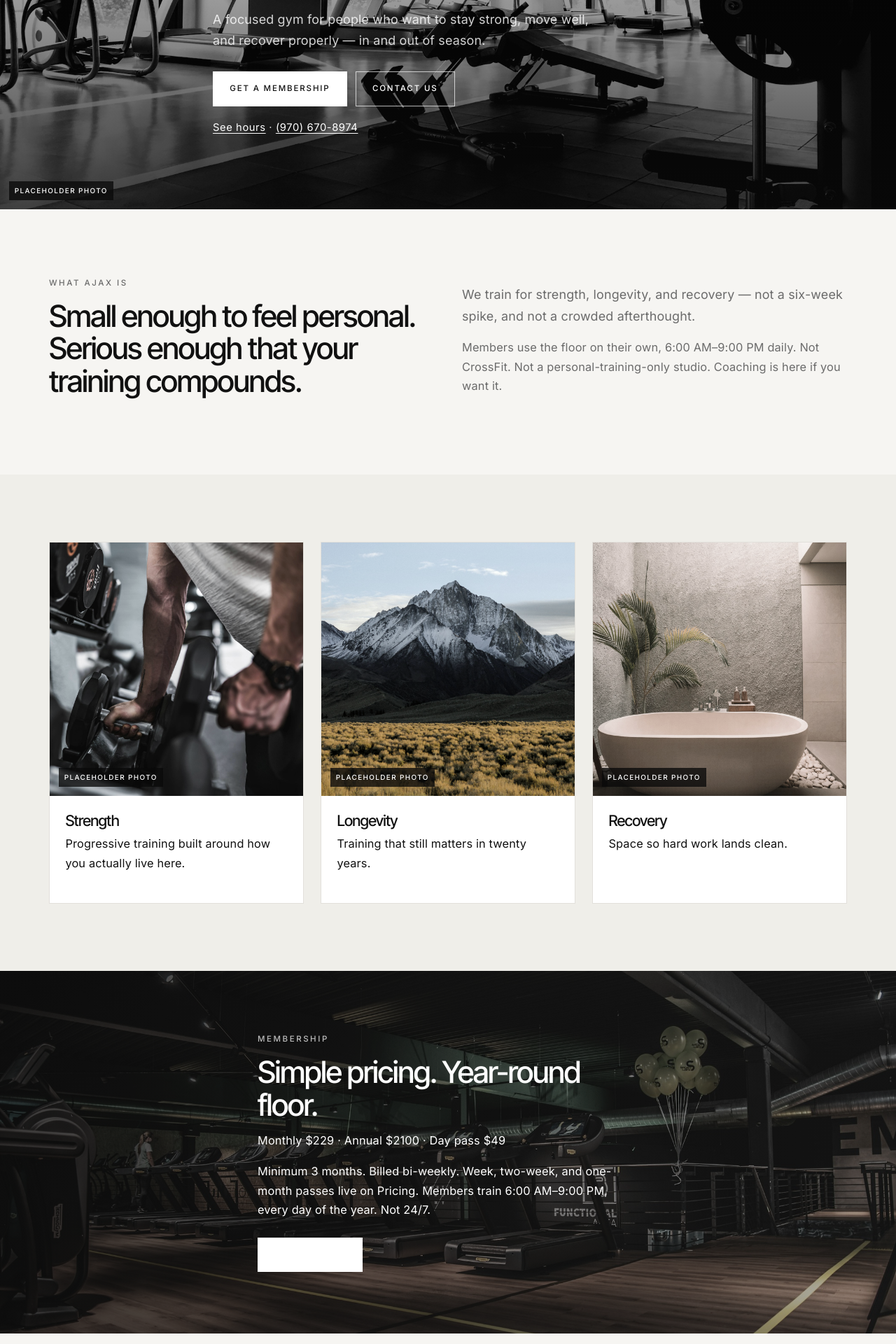
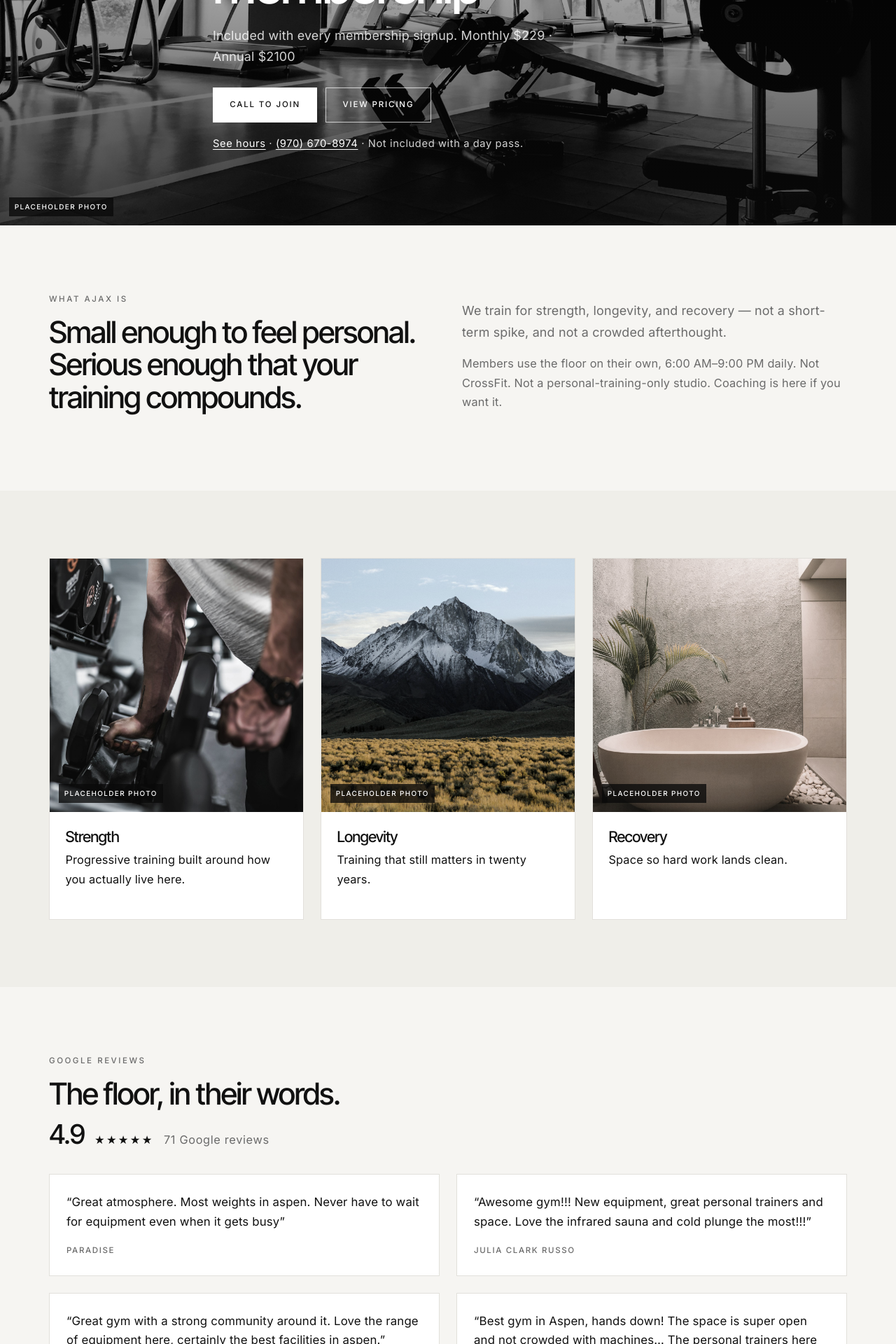
Before and after one commit to davidmills88/ajax-fitness-web, a Next.js app: page / in a window 1280 px wide. Shown: the part 480-2400 px from the top of the page at 70% size. Built offline with nearby package versions, Linux system fonts and the light colour scheme.

Commit message:
Add membership offer ATF and Google reviews Home and Pricing lead with a free 6-week custom training program on membership signup. Homepage adds curated 4.9 / 71 Google reviews.
Co-authored-by: davidmills88 <davidmills88@users.noreply.github.com>

```diff
--- a/app/globals.css
+++ b/app/globals.css
@@ -365,6 +365,80 @@ a:hover {
 
 .page-hero .pricing-group:first-of-type {
   margin-top: 2.5rem;
+}
+
+.offer-band {
+  background: var(--paper-raised);
+  border: 1px solid var(--line);
+  padding: 2.1rem 1.75rem 2.2rem;
+  margin-bottom: 3rem;
+}
+
+.offer-band h1 {
+  font-size: clamp(2rem, 4.6vw, 3.15rem);
+}
+
+.offer-band .lede {
+  color: var(--secondary);
+  max-width: 36rem;
+}
+
+.offer-band .button-row {
+  margin: 1.2rem 0 0;
+}
+
+.reviews-intro {
+  max-width: 36rem;
+  margin-bottom: 2.2rem;
+}
+
+.reviews-aggregate {
+  display: flex;
+  flex-wrap: wrap;
+  align-items: baseline;
+  gap: 0.55rem 0.9rem;
+  color: var(--muted);
+  margin-bottom: 0;
+  letter-spacing: 0.04em;
+}
+
+.reviews-score {
+  font-family: var(--font-heading), "Inter Tight", Inter, sans-serif;
+  font-size: 2.4rem;
+  font-weight: 500;
+  letter-spacing: -0.035em;
+  line-height: 1;
+  color: var(--ink);
+}
+
+.reviews-stars {
+  color: var(--ink);
+  letter-spacing: 0.14em;
+}
+
+.review-card {
+  display: flex;
+  flex-direction: column;
+  justify-content: space-between;
+  gap: 1.1rem;
+}
+
+.review-card blockquote {
+  margin: 0;
+}
+
+.review-card blockquote p {
+  margin: 0;
+  font-size: 1.05rem;
+  line-height: 1.65;
+}
+
+.review-card figcaption {
+  color: var(--muted);
+  font-size: 0.72rem;
+  font-weight: 500;
+  letter-spacing: 0.14em;
+  text-transform: uppercase;
 }
 
 .pricing-group-intro {
--- a/app/page.tsx
+++ b/app/page.tsx
@@ -1,6 +1,8 @@
 import Link from "next/link";
 import { AddressBlock } from "@/components/AddressBlock";
+import { MembershipOffer } from "@/components/MembershipOffer";
 import { PlaceholderMedia } from "@/components/PlaceholderMedia";
+import { ReviewsSection } from "@/components/ReviewsSection";
 import { placeholders } from "@/lib/placeholders";
 import { site } from "@/lib/site";
 
@@ -16,24 +18,13 @@ export default function HomePage() {
         />
         <div className="hero-shade" />
         <div className="container hero-inner">
-          <p className="eyebrow eyebrow-light">Aspen</p>
-          <h1>Strength training for life in Aspen</h1>
-          <p className="lede lede-light">
-            A focused gym for people who want to stay strong, move well, and
-            recover properly — in and out of season.
-          </p>
-          <div className="button-row">
-            <Link className="button button-inverse" href="/pricing">
-              Get a membership
-            </Link>
-            <Link className="button button-ghost" href="/contact">
-              Contact us
-            </Link>
-          </div>
+          <MembershipOffer variant="hero" />
           <p className="hero-meta">
             <Link href="/hours">See hours</Link>
             <span aria-hidden="true"> · </span>
             <a href={site.phoneHref}>{site.phoneDisplay}</a>
+            <span aria-hidden="true"> · </span>
+            {site.offer.exclusion}
           </p>
         </div>
       </section>
@@ -46,7 +37,7 @@ export default function HomePage() {
           </div>
           <div>
             <p className="lede">
-              We train for strength, longevity, and recovery — not a six-week
+              We train for strength, longevity, and recovery — not a short-term
               spike, and not a crowded afterthought.
             </p>
             <p className="muted">
@@ -98,6 +89,8 @@ export default function HomePage() {
         </div>
       </section>
 
+      <ReviewsSection />
+
       <section className="photo-band">
         <PlaceholderMedia
           src={placeholders.pricing}
@@ -110,8 +103,9 @@ export default function HomePage() {
           <p className="eyebrow eyebrow-light">Membership</p>
           <h2>Simple pricing. Year-round floor.</h2>
           <p>
-            Monthly {site.plans.monthly.price} · Annual {site.plans.annual.price} ·
-            Day pass {site.plans.day.price}
+            {site.offer.headline}. {site.offer.sub} Monthly{" "}
+            {site.plans.monthly.price} · Annual {site.plans.annual.price} · Day
+            pass {site.plans.day.price}
           </p>
           <p>
             {site.plans.monthly.detail} Week, two-week, and one-month passes
--- /dev/null
+++ b/components/MembershipOffer.tsx
@@ -0,0 +1,46 @@
+import Link from "next/link";
+import { offerPriceLine, site } from "@/lib/site";
+
+type OfferVariant = "hero" | "page";
+
+export function MembershipOffer({
+  variant,
+  headingLevel = "h1",
+}: {
+  variant: OfferVariant;
+  headingLevel?: "h1" | "h2";
+}) {
+  const Heading = headingLevel;
+  const { offer } = site;
+  const isHero = variant === "hero";
+
+  return (
+    <div className={isHero ? undefined : "offer-band"}>
+      <p className={isHero ? "eyebrow eyebrow-light" : "eyebrow"}>
+        {offer.eyebrow}
+      </p>
+      <Heading>{offer.headline}</Heading>
+      <p className={isHero ? "lede lede-light" : "lede"}>
+        {offer.sub} {offerPriceLine()}
+      </p>
+      {isHero ? null : <p className="muted">{offer.exclusion}</p>}
+      <div className="button-row">
+        <a
+          className={isHero ? "button button-inverse" : "button"}
+          href={site.phoneHref}
+        >
+          Call to join
+        </a>
+        {isHero ? (
+          <Link className="button button-ghost" href="/pricing">
+            View pricing
+          </Link>
+        ) : (
+          <Link className="button button-outline" href="/contact">
+            Contact us
+          </Link>
+        )}
+      </div>
+    </div>
+  );
+}
--- /dev/null
+++ b/components/ReviewsSection.tsx
@@ -0,0 +1,38 @@
+import { site } from "@/lib/site";
+
+export function ReviewsSection() {
+  const { reviews } = site;
+
+  return (
+    <section className="section" aria-labelledby="reviews-heading">
+      <div className="container">
+        <div className="reviews-intro">
+          <p className="eyebrow">{reviews.label}</p>
+          <h2 id="reviews-heading">The floor, in their words.</h2>
+          <p
+            className="reviews-aggregate"
+            aria-label={`${reviews.rating} out of 5 from ${reviews.count} ${reviews.label}`}
+          >
+            <span className="reviews-score">{reviews.rating}</span>
+            <span className="reviews-stars" aria-hidden="true">
+              ★★★★★
+            </span>
+            <span>
+              {reviews.count} {reviews.label}
+            </span>
+          </p>
+        </div>
+        <div className="card-grid reviews-grid">
+          {reviews.quotes.map((review) => (
+            <figure key={review.name} className="card review-card">
+              <blockquote>
+                <p>“{review.text}”</p>
+              </blockquote>
+              <figcaption>{review.name}</figcaption>
+            </figure>
+          ))}
+        </div>
+      </div>
+    </section>
+  );
+}
--- a/lib/site.ts
+++ b/lib/site.ts
@@ -78,6 +78,35 @@ export const site = {
       detail: "One month of gym-hour access.",
     },
   },
+  offer: {
+    eyebrow: "Membership offer",
+    headline: "Free 6-week custom training program with membership",
+    sub: "Included with every membership signup.",
+    exclusion: "Not included with a day pass.",
+  },
+  reviews: {
+    rating: "4.9",
+    count: 71,
+    label: "Google reviews",
+    quotes: [
+      {
+        name: "Paradise",
+        text: "Great atmosphere. Most weights in aspen. Never have to wait for equipment even when it gets busy",
+      },
+      {
+        name: "Julia Clark Russo",
+        text: "Awesome gym!!! New equipment, great personal trainers and space. Love the infrared sauna and cold plunge the most!!!",
+      },
+      {
+        name: "Taine de Buys",
+        text: "Great gym with a strong community around it. Love the range of equipment here, certainly the best facilities in aspen.",
+      },
+      {
+        name: "Hana Bowers",
+        text: "Best gym in Aspen, hands down! The space is super open and not crowded with machines… The personal trainers here are top-notch, especially Roman…",
+      },
+    ],
+  },
   ghlLocationId: "9s4QUTb46DnuhaD2NEca",
   interests: [
     "Membership",
@@ -107,6 +136,10 @@ export const membershipPlans = membershipPlanIds.map((id) => site.plans[id]);
 export const temporaryPasses = temporaryPassIds.map((id) => site.plans[id]);
 export const allPlans = allPlanIds.map((id) => site.plans[id]);
 
+export function offerPriceLine() {
+  return `Monthly ${site.plans.monthly.price} · Annual ${site.plans.annual.price}`;
+}
+
 export const nav = [
   { href: "/", label: "Home" },
   { href: "/hours", label: "Hours" },
```
Also changed, not shown: app/pricing/page.tsx (+6 -2 lines).
